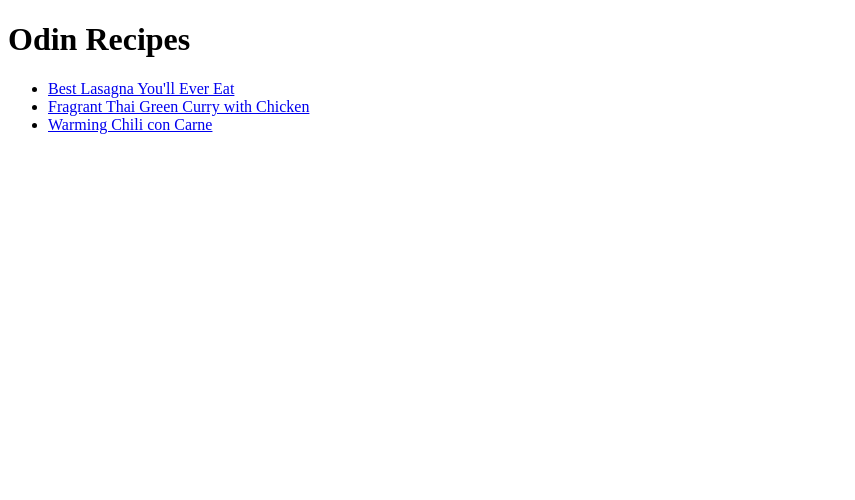
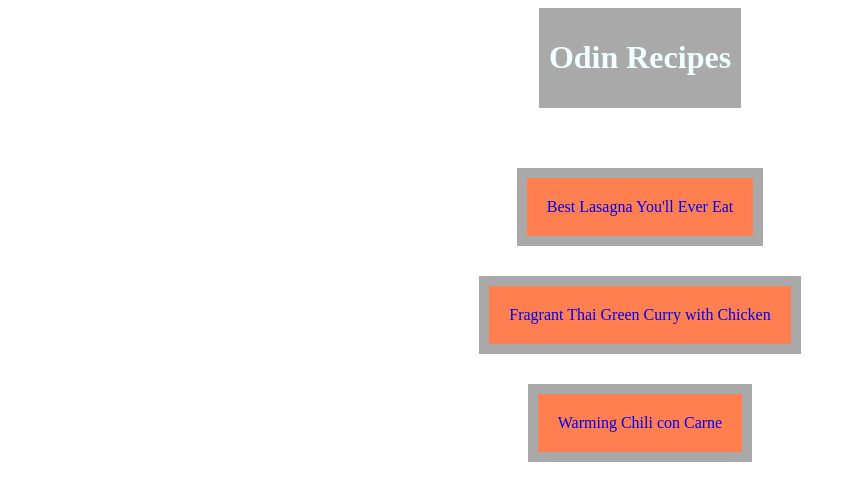
Before and after one commit to peabeay/odin-recipes, a plain HTML site: page index.html in a window 1280 px wide. Shown: the whole page, without its empty margins (0-855 px from the left). Drawn offline with Linux system fonts and the light colour scheme.

Commit message:
Update following box tutorials

```diff
--- a/index.html
+++ b/index.html
@@ -2,18 +2,18 @@
 <html lang="en">
 
 <head>
+    <link rel="stylesheet" href="styles.css">
     <meta charset="utf-8">
     <Title>Recipes!</Title>
 </head>
 
 <body>
-    <h1>Odin Recipes</h1>
-    <ul>
-        <li><a href="recipes/lasagna.html">Best Lasagna You'll Ever Eat</a></li>
-        <li><a href="recipes/curry.html"> Fragrant Thai Green Curry with Chicken</a></li>
-        <li><a href="recipes/chili.html">Warming Chili con Carne</a></li>
-    </ul>
-
+    <div class="heading">
+        <h1>Odin Recipes</h1>
+    </div>
+    <div class="links"><a href="recipes/lasagna.html">Best Lasagna You'll Ever Eat</a></div>
+    <div class="links"><a href="recipes/curry.html"> Fragrant Thai Green Curry with Chicken</a></div>
+    <div class="links"><a href="recipes/chili.html">Warming Chili con Carne</a></div>
 </body>
 
 </html>
--- /dev/null
+++ b/styles.css
@@ -0,0 +1,36 @@
+html {
+    box-sizing: border-box;
+  }
+  *, *:before, *:after {
+    box-sizing: inherit;
+  }
+div {
+    padding: 10px;
+    text-align: center;
+    margin-bottom: 10px;
+}
+.heading {
+    display: block;
+    width: fit-content;
+color:azure;
+background-color:darkgray;
+border-width: 50px;
+margin: auto;
+margin-bottom: 50px;
+
+}
+.links a {
+    display: inline-block;
+    text-align: center;
+    background-color:coral;
+    border-width: 10px;
+    margin: auto;
+    padding: 20px;
+    border: 10px solid darkgrey;
+    text-decoration: none;
+
+}
+.links a:hover {
+    background-color: darkred;
+    color:azure
+}
```
